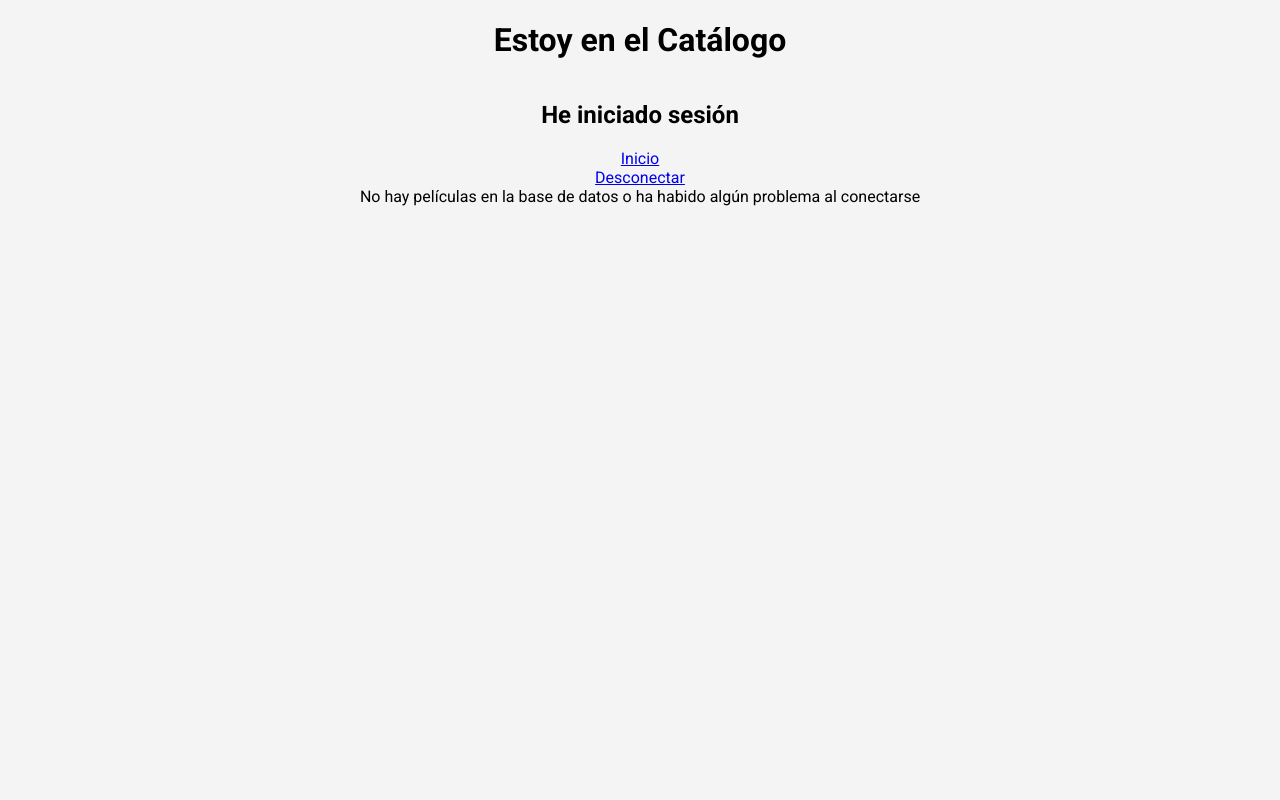
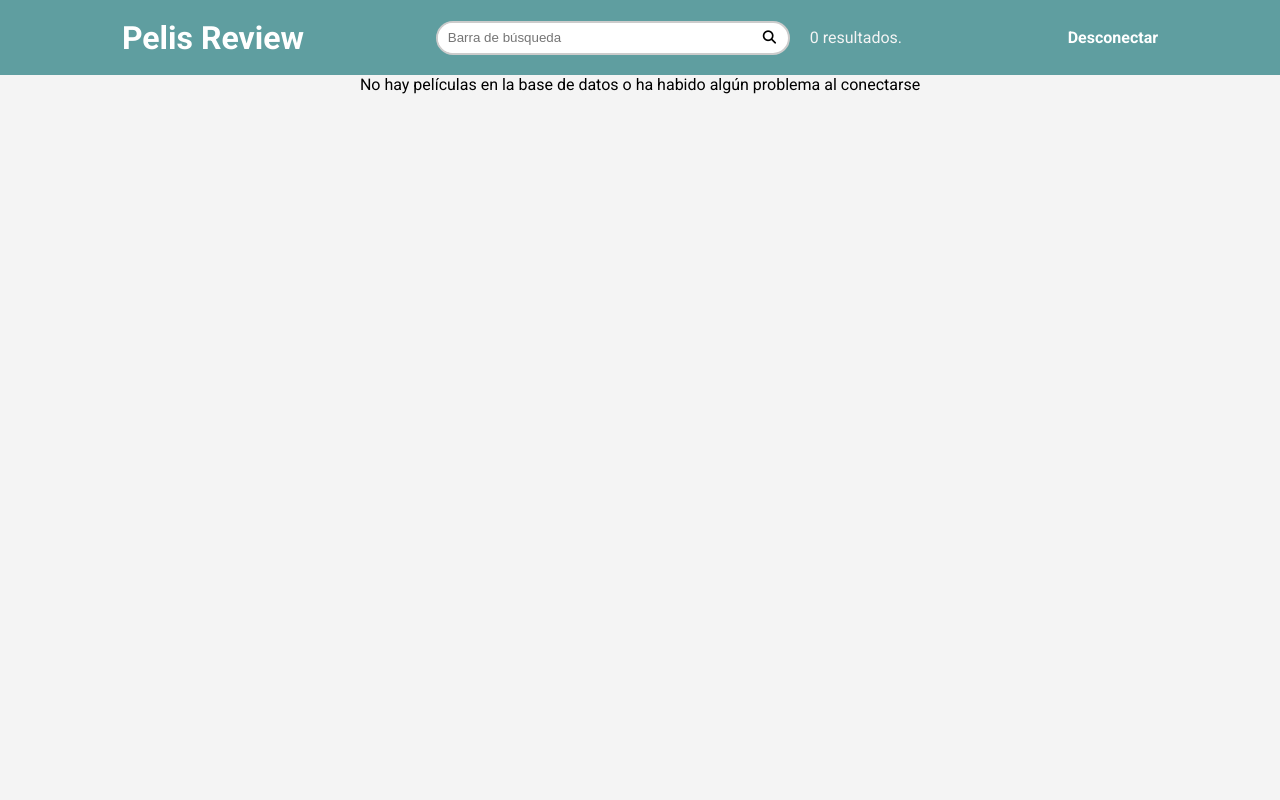
Before and after one commit to JesusMedinaP/filmcritic, a PHP site: page / in a window 1280 px wide. Run offline with PHP 8.4, Linux system fonts and the light colour scheme; the visitor is signed in with stand-in values (Sample User, id 1); data that the repository does not hold is empty; some libraries are stand-ins or nearby versions.

Commit message:
Añadido el filtro por orden alfabético y empezado primer diseño  final

```diff
--- a/Controlador/Catalogue_Controller.php
+++ b/Controlador/Catalogue_Controller.php
@@ -14,6 +14,7 @@
             $page = isset($_GET['page']) ? (int)$_GET['page'] : 1;
             $search = isset($_GET['search']) ? $_GET['search'] : '';
             $genre = isset($_GET['genre']) && $_GET['genre'] !== '' ? (int)$_GET['genre'] : null;
+            $order = isset($_GET['order']) ? $_GET['order'] : 'ASC';
 
             $limit = 20;
             $offset = ($page - 1) * $limit;
@@ -21,7 +22,7 @@
             $movies = new Movies_Modelo();
             $error = "";
 
-            $catalogue = $movies->get_movies($offset, $limit, $search, $genre);
+            $catalogue = $movies->get_movies($offset, $limit, $search, $genre, $order);
             $total_results = $movies->get_movie_count($search, $genre);
             $genres = $movies->get_genres();
 
--- a/Modelo/Movies_Modelo.php
+++ b/Modelo/Movies_Modelo.php
@@ -26,22 +26,24 @@ class Movies_Modelo
         return $this->genres;
     }
 
-    public function get_movies($offset, $limit = 20, $search = '', $genre = null)
+    public function get_movies($offset, $limit = 20, $search = '', $genre = null, $order = "ASC")
 {
+    $order = ($order == 'DESC') ? 'DESC' : 'ASC'; // Ensure only 'ASC' or 'DESC' is allowed
     $sql = "SELECT m.id, m.title, m.date, m.url_imdb, m.url_pic, m.desc
             FROM movie m
             LEFT JOIN moviegenre mg ON m.id = mg.movie_id
             WHERE m.title LIKE ?";
     if ($genre !== null) {
         $sql .= " AND mg.genre = ?";
-            $sql .= " GROUP BY m.id LIMIT ?, ?";
+    }
+    $sql .= " GROUP BY m.id ORDER BY m.title $order LIMIT ?, ?";
+
     $consulta = $this->db->prepare($sql);
     $searchTerm = '%' . $search . '%';
+
+    if ($genre !== null) {
         $consulta->bind_param("siii", $searchTerm, $genre, $offset, $limit);
     } else {
-            $sql .= " GROUP BY m.id LIMIT ?, ?";
-            $consulta = $this->db->prepare($sql);
-            $searchTerm = '%' . $search . '%';
         $consulta->bind_param("sii", $searchTerm, $offset, $limit);
     }
 
@@ -86,6 +88,7 @@ class Movies_Modelo
     return $movies;
     }
 
+
     public function get_movie_count($search ='', $genre = null)
     {
         $sql = "SELECT COUNT(DISTINCT m.id) as count
--- a/Vista/Catalogue_Vista.php
+++ b/Vista/Catalogue_Vista.php
@@ -12,20 +12,10 @@
     <script src="https://kit.fontawesome.com/6ef29524c6.js" crossorigin="anonymous"></script>
 </head>
 <body>
-    <h1>Estoy en el Catálogo</h1>
-    <?php if ($_SESSION["user_id"]) { ?>
-      <h2>He iniciado sesión</h2>
-      <a href="index.php?controlador=catalogue&action=home">Inicio</a>
-      <a href="index.php?controlador=catalogue&action=desconectar">Desconectar</a>
-    <?php }else{ ?>
-        <a href="index.php?controlador=login">Ir al Login</a>
-    <?php } ?>
 
-    <?php
-    if(!empty($catalogue))
-    { ?>
+    <div class="navigation_bar">
+        <h1 class="title"><a href="index.php?controlador=catalogue&action=home">Pelis Review</a></h1>
 
-    <div class="filters_container">
         <div class="search_bar">
             <form method="GET" action="">
                 <input type="text" name="search" value="<?php echo htmlspecialchars($search); ?>" placeholder="Barra de búsqueda">
@@ -34,8 +24,19 @@
                 </button>
             </form>
 
-           <?php echo '<p>Total de resultados:' . $total_results; '</p>'?>
+           <?php echo '<p>' . $total_results . ' resultados.</p>'?>
         </div>
+        <?php if ($_SESSION["user_id"]) { ?>
+          <a href="index.php?controlador=catalogue&action=desconectar">Desconectar</a>
+        <?php }else{ ?>
+            <a href="index.php?controlador=login">Ir al Login</a>
+        <?php } ?>
+    </div>
+    <?php
+    if(!empty($catalogue))
+    { ?>
+
+    <div class="filters_container">
         <div class="filters">
             <span>Filtros: </span>
             <div class="genre_filter">
@@ -48,6 +49,11 @@
                                 <?php echo htmlspecialchars($g['name']); ?>
                             </option>
                         <?php endforeach; ?>
+                    </select>
+
+                    <select name="order" id="order" onchange="this.form.submit()">
+                        <option value="ASC" <?php echo (isset($_GET['order']) && $_GET['order'] == 'ASC') ? 'selected' : ''; ?>>A - Z</option>
+                        <option value="DESC" <?php echo (isset($_GET['order']) && $_GET['order'] == 'DESC') ? 'selected' : ''; ?>>Z - A</option>
                     </select>
                 </form>
             </div>
--- a/css/catalogue.css
+++ b/css/catalogue.css
@@ -1,10 +1,44 @@
+:root{
+    --background-color: cadetblue;
+    --background-color-secondary: #f4f4f4;
+}
+
+.navigation_bar{
+    display: flex;
+    flex-direction: row;
+    padding: 10px;
+    align-items: center;
+    justify-content: space-evenly;
+    width: 100%;
+    background: var(--background-color);
+}
+
+.title{
+    margin: 0;
+}
+
+.navigation_bar a {
+    font-weight: bold;
+    text-decoration: none;
+    color: white;
+}
+
+.navigation_bar a:visited{
+    color: white;
+}
+
 .filters_container{
     display: flex;
-    justify-content: center;
     align-items: center;
     width: 100%;
     padding: 20px 0px;
     column-gap: 20px;
+    padding-right: 20px;
+    justify-content: flex-end;
+}
+
+.filters{
+    background: var(--background-color-secondary);
 }
 
 .search_bar, .filters{
@@ -14,13 +48,32 @@
     padding: 0px 20px;
     max-height: 35px;
     height: 100%;
-    background: white;
     padding: 10px;
     border-radius: 25px;
     align-content: center;
 }
 
+.search_bar{
+    width: 100%;
+    max-width: 500px;
+}
+
+.search_bar form{
+    width: 100%;
+    max-width: 70%;
+}
+
+.search_bar form input{
+    width: 100%;
+    max-width: 90%;
+}
+
+.search_bar p{
+    color: var(--background-color-secondary);
+}
+
 .search_bar form, .genre_filter form{
+    background: white;
     margin: 0;
     box-sizing: content-box;
     border-radius: 25px;
```
Lines whose indentation alone changed are shown as unchanged.
